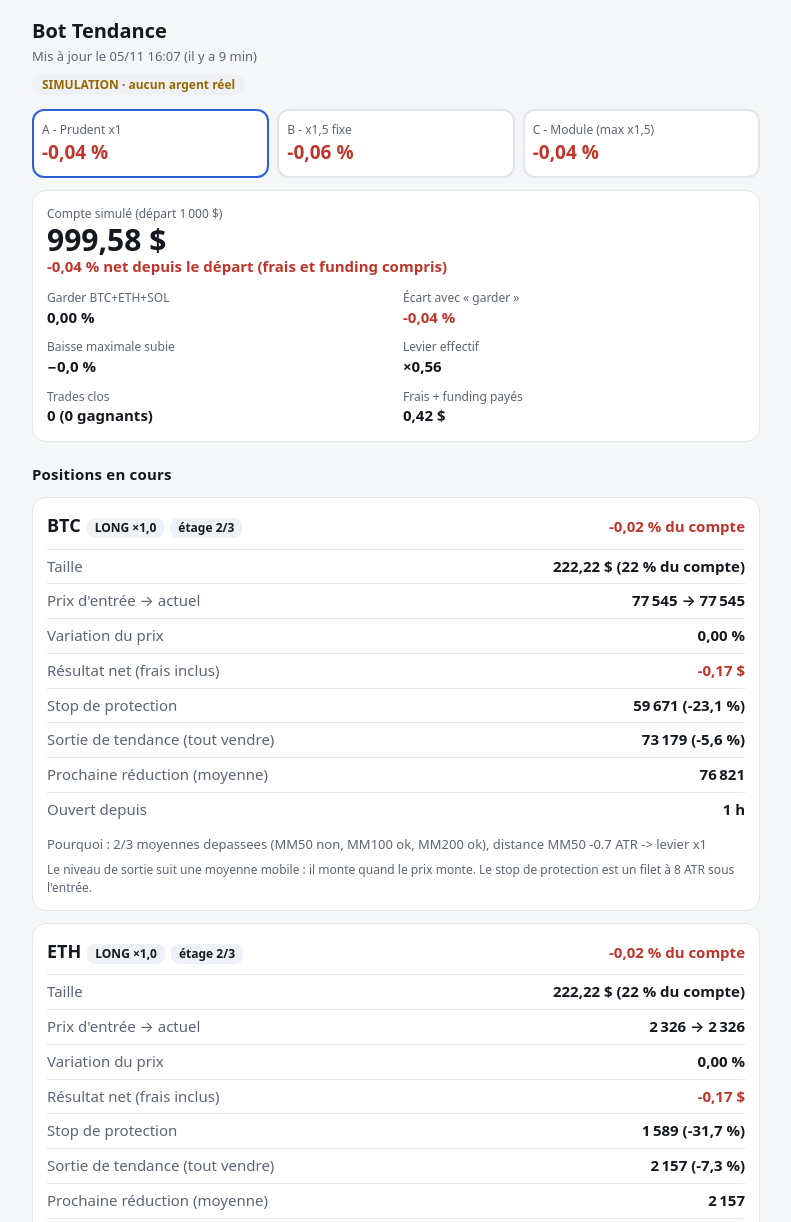
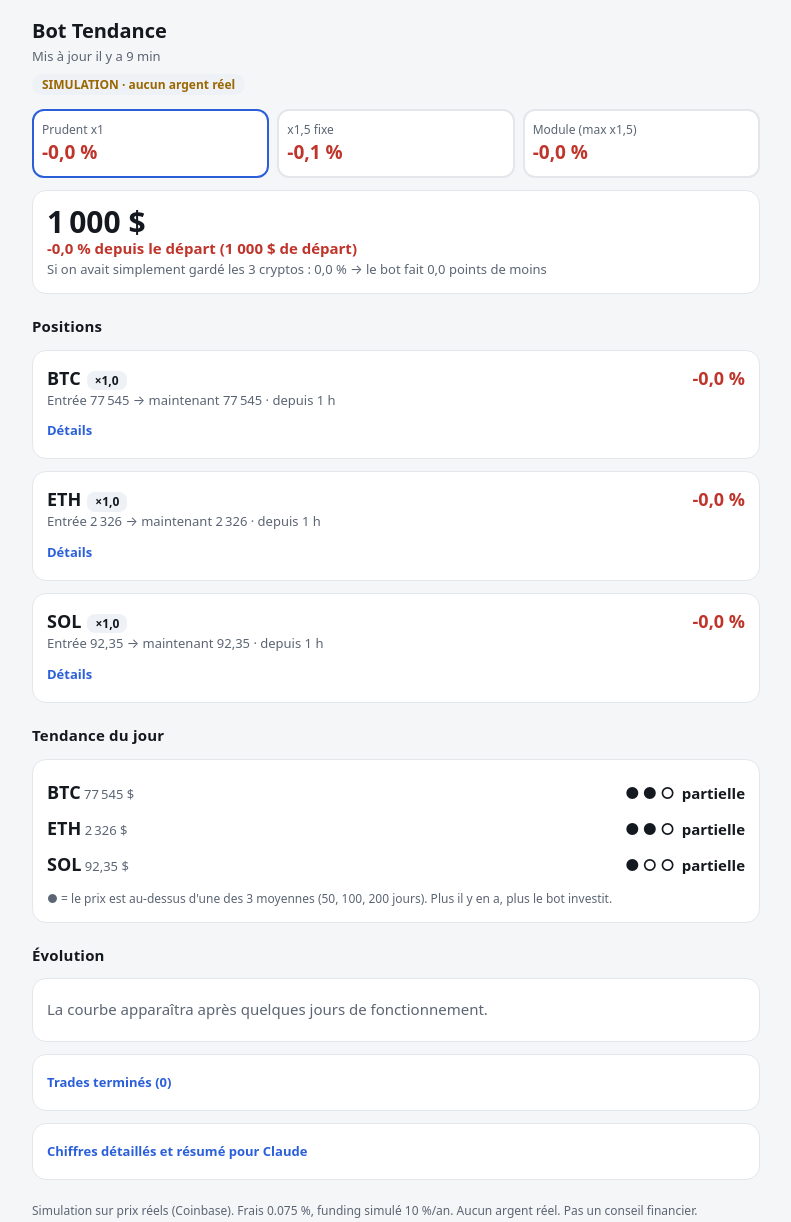
Before and after one commit to Niroleta06/bot-tendance, a plain HTML site: page docs/index.html in a window 1280 px wide. Shown: the top 1222 px of the page, without its empty margins (244-1035 px from the left). Drawn offline with Linux system fonts and the light colour scheme.

Commit message:
Update index.html

```diff
--- a/docs/index.html
+++ b/docs/index.html
@@ -37,6 +37,14 @@ svg{width:100%;height:auto;display:block}
 .leg{display:flex;flex-wrap:wrap;gap:6px 14px;font-size:12px;margin-top:6px}
 .leg i{display:inline-block;width:14px;height:3px;vertical-align:middle;margin-right:5px;border-radius:2px}
 .empty{color:var(--mute);padding:6px 0}
+details{margin-top:8px}
+summary{cursor:pointer;color:var(--acc);font-size:13px;font-weight:600;list-style:none;padding:4px 0}
+summary::-webkit-details-marker{display:none}
+.line{display:flex;justify-content:space-between;align-items:baseline;gap:10px}
+.small{font-size:13px;color:var(--mute)}
+.dots{letter-spacing:3px;font-size:16px}
+.btn{background:var(--acc);color:#fff;border:0;border-radius:10px;padding:10px 14px;font:inherit;font-weight:600;cursor:pointer;width:100%}
+.sect{margin-top:12px}
 footer{color:var(--mute);font-size:12px;margin:22px 0 30px}
 </style>
 </head>
@@ -76,80 +84,96 @@ async function charger(){
   return null;
 }
 
+function pt(txt,c){const d=el("div","line"); return d;}
+function resume(V){
+  const L=[]; L.push("Bot Tendance - maj " + quand(V.maj) + " (simulation)");
+  for(const k of Object.keys(V.variantes)){
+    const v=V.variantes[k];
+    L.push(v.nom+" : "+usd(v.equity)+" ("+pct(v.pct)+"), baisse max -"+fmt(v.baisse_max_pct,1)+" %, levier effectif x"+fmt(v.levier_effectif,2)+", trades clos "+v.nb_trades+" ("+v.gagnants+" gagnants), frais+funding "+usd(v.frais+v.funding));
+    for(const p of v.positions) L.push("  "+p.token+" x"+fmt(p.levier,1)+" etage "+p.etage+"/3 : "+pct(p.pnl_pct_compte)+" du compte, entree "+prix(p.prix_entree)+", actuel "+prix(p.prix)+", stop "+prix(p.stop_protection)+", sortie tendance "+prix(p.sortie_totale)+", ouvert depuis "+depuis(p.ouverture));
+    for(const x of v.trades_recents.slice(0,5)) L.push("  clos "+x.token+" "+fmt(x.duree_jours,1)+" j, prix "+pct(x.variation_prix_pct)+", net "+usd(x.net_usd)+" ("+x.raison_sortie+")");
+  }
+  L.push("Garder BTC+ETH+SOL : "+pct(V.garder.pct));
+  for(const t of Object.keys(V.tokens)){const s=V.tokens[t]; L.push(t+" "+prix(s.prix)+" etage "+s.etage+"/3, distance MM50 "+fmt(s.dist_atr,1)+" ATR");}
+  return L.join("\n");
+}
+
 function rendre(){
   const V = ETAT.vue; if(!V){document.getElementById("maj").textContent="Pas encore de données."; return;}
   const min = (Date.now()-new Date(V.maj))/60000;
-  document.getElementById("maj").textContent = "Mis à jour le " + quand(V.maj) + " (il y a " + (min<90 ? Math.round(min)+" min" : fmt(min/60,1)+" h") + ")";
+  document.getElementById("maj").textContent = "Mis à jour il y a " + (min<90 ? Math.round(min)+" min" : fmt(min/60,1)+" h");
   const tabs = document.getElementById("tabs"); tabs.innerHTML = "";
   for (const k of Object.keys(V.variantes)){
     const v = V.variantes[k]; const b = el("button","tab"); b.setAttribute("aria-pressed", k===SEL);
-    b.append(el("div","n", v.nom), el("div","v "+cls(v.pct), pct(v.pct)));
+    b.append(el("div","n", v.nom.replace(/^[ABC] - /,"")), el("div","v "+cls(v.pct), pct(v.pct,1)));
     b.onclick = () => {SEL = k; rendre();}; tabs.append(b);
   }
   const root = document.getElementById("contenu"); root.innerHTML = "";
   const v = V.variantes[SEL];
-  // résumé
+  // 1. résumé minimal
   const c1 = el("div","card");
-  c1.append(el("div","k","Compte simulé (départ " + usd(V.parametres.capital,0) + ")"));
-  c1.append(el("div","big", usd(v.equity)));
-  c1.append(el("div","val "+cls(v.pct), pct(v.pct) + " net depuis le départ (frais et funding compris)"));
-  const g = el("div","grid");
-  const cell = (k,val,c) => {const d=el("div"); d.append(el("div","k",k), el("div","val "+(c||""),val)); g.append(d);};
-  cell("Garder BTC+ETH+SOL", pct(V.garder.pct), cls(V.garder.pct));
-  cell("Écart avec « garder »", pct(v.pct - V.garder.pct), cls(v.pct - V.garder.pct));
-  cell("Baisse maximale subie", "−" + fmt(v.baisse_max_pct,1) + " %");
-  cell("Levier effectif", "×" + fmt(v.levier_effectif,2));
-  cell("Trades clos", v.nb_trades + " (" + v.gagnants + " gagnants)");
-  cell("Frais + funding payés", usd(v.frais + v.funding));
-  c1.append(g); root.append(c1);
-  // positions
-  root.append(el("h2",null,"Positions en cours"));
-  if(!v.positions.length){root.append(el("div","card empty","Aucune position : les prix sont sous leurs moyennes, le bot reste en liquidités."));}
+  c1.append(el("div","big", usd(v.equity,0)));
+  c1.append(el("div","val "+cls(v.pct), pct(v.pct,1) + " depuis le départ (1 000 $ de départ)"));
+  const ecart = v.pct - V.garder.pct;
+  c1.append(el("div","small", "Si on avait simplement gardé les 3 cryptos : " + pct(V.garder.pct,1) + " → " + (ecart>=0 ? "le bot fait " + fmt(ecart,1) + " points de mieux" : "le bot fait " + fmt(-ecart,1) + " points de moins")));
+  root.append(c1);
+  // 2. positions
+  root.append(el("h2",null,"Positions"));
+  if(!v.positions.length){root.append(el("div","card empty","Aucune position : le bot attend (liquidités)."));}
   for (const p of v.positions){
     const c = el("div","card");
-    const h = el("div","pos-h"); const l = el("div"); l.append(el("span","tok",p.token), el("span","chip",p.sens+" ×"+fmt(p.levier,1)), el("span","chip","étage "+p.etage+"/3"));
-    const r = el("div","val "+cls(p.pnl_pct_compte)); r.textContent = pct(p.pnl_pct_compte) + " du compte"; h.append(l,r); c.append(h);
+    const h = el("div","line"); const l = el("div"); l.append(el("span","tok",p.token), el("span","chip","×"+fmt(p.levier,1)));
+    h.append(l, el("div","tok "+cls(p.pnl_pct_compte), pct(p.pnl_pct_compte,1))); c.append(h);
+    c.append(el("div","small","Entrée " + prix(p.prix_entree) + " → maintenant " + prix(p.prix) + " · depuis " + depuis(p.ouverture)));
+    const d = el("details"); d.append(el("summary",null,"Détails"));
     const rows = el("div","rows");
-    const row = (a,b,c2) => {const d=el("div","r"); d.append(el("span",null,a), el("span",c2||"",b)); rows.append(d);};
-    row("Taille", usd(p.valeur) + " (" + fmt(p.pct_compte,0) + " % du compte)");
-    row("Prix d'entrée → actuel", prix(p.prix_entree) + " → " + prix(p.prix));
-    row("Variation du prix", pct(p.variation_prix_pct), cls(p.variation_prix_pct));
-    row("Résultat net (frais inclus)", usd(p.pnl_net_usd), cls(p.pnl_net_usd));
-    row("Stop de protection", prix(p.stop_protection) + " (" + fmt(p.stop_dist_pct,1) + " %)");
-    row("Sortie de tendance (tout vendre)", prix(p.sortie_totale) + " (" + fmt(p.sortie_dist_pct,1) + " %)");
-    if(p.reduction_prochaine) row("Prochaine réduction (moyenne)", prix(p.reduction_prochaine));
-    row("Ouvert depuis", depuis(p.ouverture));
-    c.append(rows);
-    c.append(el("div","why","Pourquoi : " + p.raison));
-    c.append(el("div","note","Le niveau de sortie suit une moyenne mobile : il monte quand le prix monte. Le stop de protection est un filet à 8 ATR sous l'entrée."));
-    root.append(c);
+    const row = (a,b2,c2) => {const x=el("div","r"); x.append(el("span",null,a), el("span",c2||"",b2)); rows.append(x);};
+    row("Taille", usd(p.valeur,0) + " (" + fmt(p.pct_compte,0) + " % du compte)");
+    row("Étage de tendance", p.etage + " sur 3");
+    row("Résultat net", usd(p.pnl_net_usd), cls(p.pnl_net_usd));
+    row("Le bot vend tout si le prix passe sous", prix(p.sortie_totale) + " (" + fmt(p.sortie_dist_pct,0) + " %)");
+    row("Stop de sécurité", prix(p.stop_protection) + " (" + fmt(p.stop_dist_pct,0) + " %)");
+    d.append(rows); d.append(el("div","why", p.raison));
+    c.append(d); root.append(c);
   }
-  // signaux
-  root.append(el("h2",null,"Signaux du jour (bougie quotidienne fermée)"));
+  // 3. tendance du jour (très compact)
+  root.append(el("h2",null,"Tendance du jour"));
+  const cs = el("div","card");
   for (const t of Object.keys(V.tokens)){
-    const s = V.tokens[t]; const c = el("div","card");
-    const h = el("div","pos-h"); h.append(el("span","tok",t), el("span","val", prix(s.prix) + " $")); c.append(h);
-    const sg = el("div","sig"); c.append(sg);
-    const mm = (n, m) => { sg.append(el("span","k","MM"+n+" "+prix(m)), el("span", s.cloture>m?"ok":"no", s.cloture>m ? "prix au-dessus ✓" : "prix en dessous ✗")); };
-    mm(50,s.m50); mm(100,s.m100); mm(200,s.m200);
-    c.append(el("div","note","Étage " + s.etage + "/3 · distance à la MM50 : " + fmt(s.dist_atr,1) + " ATR"));
-    root.append(c);
+    const s = V.tokens[t]; const r = el("div","line"); r.style.padding="5px 0";
+    const g = el("div"); g.append(el("span","tok",t), el("span","small","  "+prix(s.prix)+" $"));
+    const dots = "●".repeat(s.etage) + "○".repeat(3 - s.etage);
+    const e = el("div","val "+(s.etage===3?"up":(s.etage===0?"down":""))); e.append(el("span","dots",dots), document.createTextNode(" " + (s.etage===3?"forte":(s.etage===0?"aucune":"partielle"))));
+    r.append(g,e); cs.append(r);
   }
-  // courbe
-  root.append(el("h2",null,"Évolution (en % depuis le départ)"));
+  cs.append(el("div","note","● = le prix est au-dessus d'une des 3 moyennes (50, 100, 200 jours). Plus il y en a, plus le bot investit."));
+  root.append(cs);
+  // 4. courbe
+  root.append(el("h2",null,"Évolution"));
   root.append(courbe(V));
-  // trades
-  root.append(el("h2",null,"Derniers trades clos"));
-  if(!v.trades_recents.length) root.append(el("div","card empty","Aucun trade clos pour l'instant."));
+  // 5. historique replié
+  const dt = el("details","card sect"); dt.append(el("summary",null,"Trades terminés (" + v.nb_trades + ")"));
+  if(!v.trades_recents.length) dt.append(el("div","empty","Aucun pour l'instant."));
   for (const x of v.trades_recents){
-    const c = el("div","card");
-    const h = el("div","pos-h"); h.append(el("span","tok",x.token+" ×"+fmt(x.levier_max,1)), el("span","val "+cls(x.net_usd), usd(x.net_usd))); c.append(h);
-    c.append(el("div","note", quand(x.ouverture)+" → "+quand(x.cloture)+" · "+fmt(x.duree_jours,1)+" j · prix "+pct(x.variation_prix_pct)));
-    c.append(el("div","why",x.raison_sortie));
-    root.append(c);
+    const r = el("div","r"); const a = el("span",null, x.token + " · " + fmt(x.duree_jours,0) + " j · prix " + pct(x.variation_prix_pct,1));
+    r.append(a, el("span",cls(x.net_usd), usd(x.net_usd,0))); dt.append(r);
   }
+  root.append(dt);
+  // 6. chiffres détaillés + résumé pour Claude
+  const dd = el("details","card sect"); dd.append(el("summary",null,"Chiffres détaillés et résumé pour Claude"));
+  const rows = el("div","rows");
+  const row = (a,b2) => {const x=el("div","r"); x.append(el("span",null,a), el("span",null,b2)); rows.append(x);};
+  row("Baisse maximale subie", "−" + fmt(v.baisse_max_pct,1) + " %");
+  row("Levier effectif", "×" + fmt(v.levier_effectif,2));
+  row("Trades gagnants", v.gagnants + " sur " + v.nb_trades);
+  row("Frais + funding payés", usd(v.frais + v.funding));
+  dd.append(rows);
+  const bt = el("button","btn","Copier un résumé pour Claude"); bt.style.marginTop="12px";
+  const txt = resume(V);
+  bt.onclick = async () => { try{ await navigator.clipboard.writeText(txt); bt.textContent="Copié ✓"; }catch(e){ const ta=el("textarea"); ta.value=txt; ta.style.width="100%"; ta.style.height="160px"; dd.append(ta); ta.select(); bt.textContent="Sélectionne et copie le texte ci-dessous"; } };
+  dd.append(bt); root.append(dd);
   const P = V.parametres;
-  document.getElementById("pied").textContent = "Simulation sur prix réels (" + [...new Set(Object.values(V.sources))].join(", ") + "). Frais " + P.frais_pct + " % par transaction, funding simulé " + P.funding_an_pct + " %/an, stop de protection " + P.stop_atr + " ATR. Les résultats passés ne garantissent rien. Ceci n'est pas un conseil financier.";
+  document.getElementById("pied").textContent = "Simulation sur prix réels (" + [...new Set(Object.values(V.sources))].join(", ") + "). Frais " + P.frais_pct + " %, funding simulé " + P.funding_an_pct + " %/an. Aucun argent réel. Pas un conseil financier.";
 }
 
 function courbe(V){
@@ -174,7 +198,7 @@ function courbe(V){
     add("polyline",{points:pts,fill:"none",stroke:COUL[k],"stroke-width":k===SEL?3:1.6,"stroke-opacity":k===SEL||k==="G"?1:.6,"stroke-dasharray":k==="G"?"5 4":"0"});}
   c.append(svg);
   const leg=el("div","leg"); const add2=(k,t)=>{const s=el("span"); const i=el("i"); i.style.background=COUL[k]; s.append(i, document.createTextNode(t)); leg.append(s);};
-  add2("A","A ×1"); add2("B","B ×1,5"); add2("C","C modulé"); add2("G","Garder les 3"); c.append(leg);
+  add2("A","Prudent"); add2("B","×1,5"); add2("C","Modulé"); add2("G","Garder"); c.append(leg);
   return c;
 }
 
```
